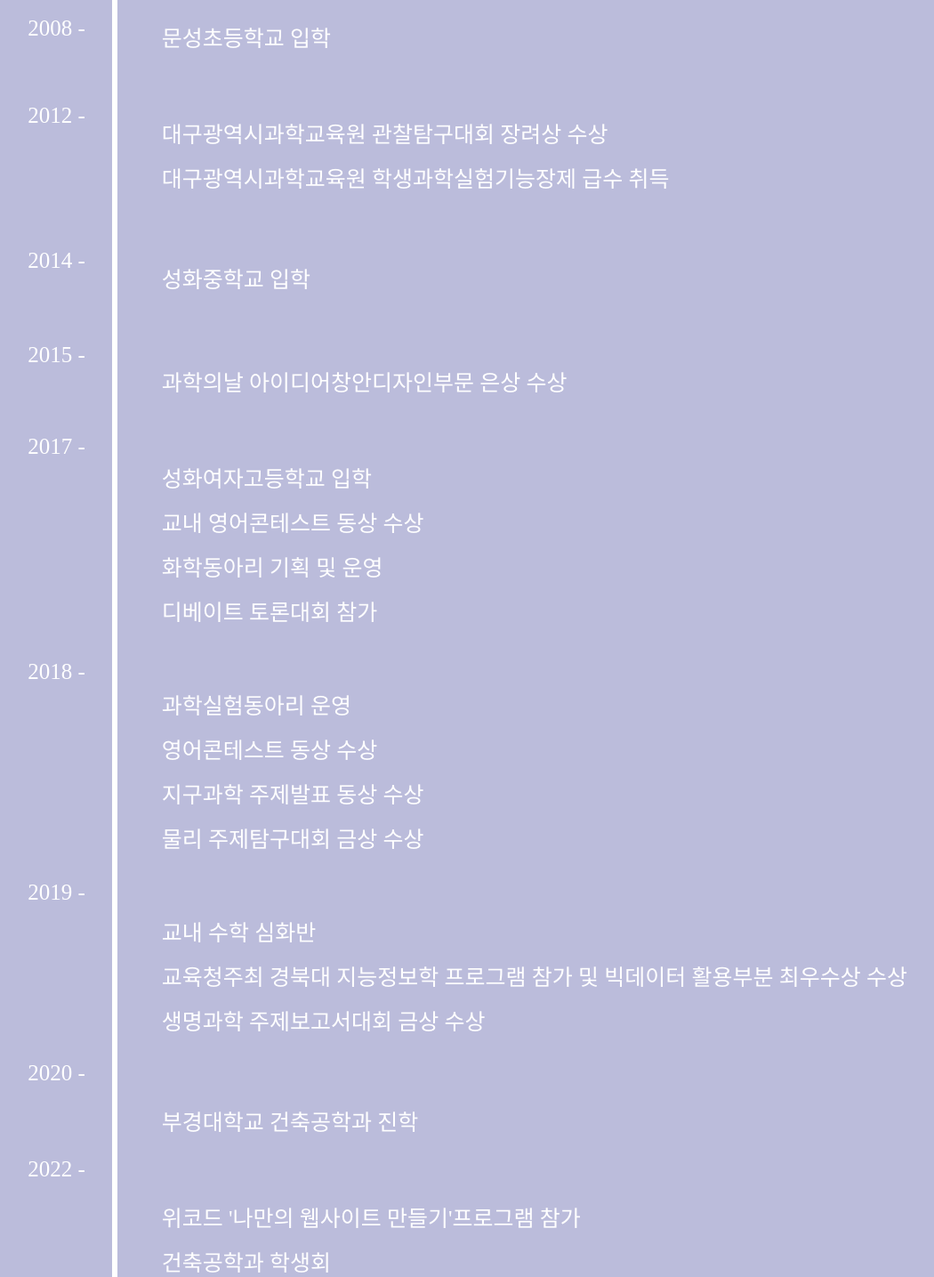
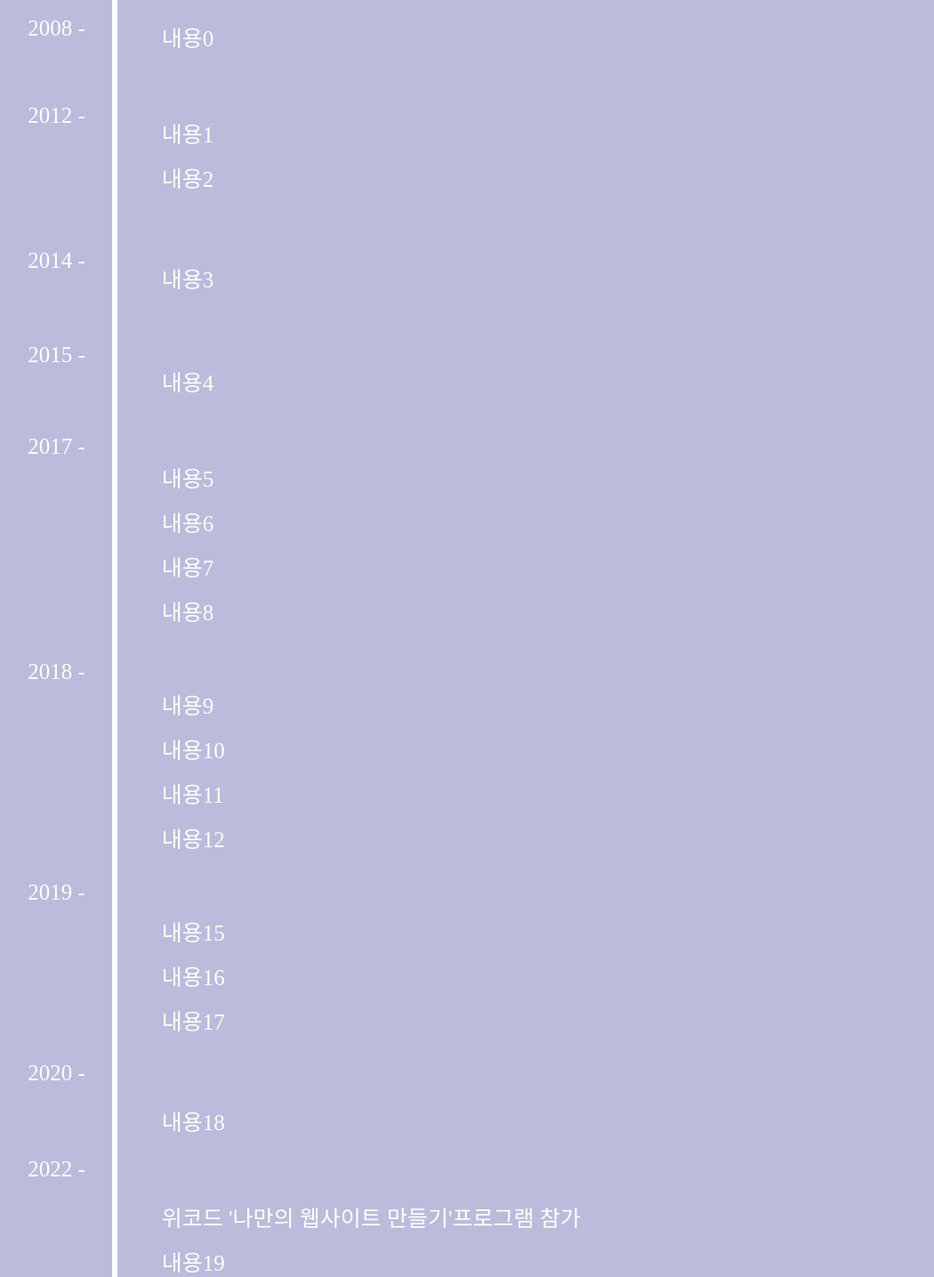
Before and after one commit to AA5519/Blog, a plain HTML site: page newCareer.html in a window 1280 px wide. Shown: the part 940-2375 px from the top of the page at 89% size, without its empty margins (129-1179 px from the left). Drawn offline with Linux system fonts and the light colour scheme; a web font is replaced by a local one.

Commit message:
Update newCareer.html

```diff
--- a/newCareer.html
+++ b/newCareer.html
@@ -148,22 +148,22 @@
           <p class="year22">2022 -</p>
         </div>
         <div class="content">
-          <p class="content8">문성초등학교 입학</p>
-          <p class="content12">대구광역시과학교육원 관찰탐구대회 장려상 수상 <br><br> 대구광역시과학교육원 학생과학실험기능장제 급수 취득</p>
-          <p class="content14">성화중학교 입학</p>
-          <p class="content15">과학의날 아이디어창안디자인부문 은상 수상</p>
-          <p class="content17">성화여자고등학교 입학<br><br>교내 영어콘테스트 동상 수상<br><br>화학동아리 기획 및 운영<br><br>디베이트 토론대회 참가</p>
-          <p class="content18">과학실험동아리 운영<br><br>영어콘테스트 동상 수상<br><br>지구과학 주제발표 동상 수상<br><br>물리 주제탐구대회 금상 수상</p>
-          <p class="content19">교내 수학 심화반<br><br>교육청주최 경북대 지능정보학 프로그램 참가 및 빅데이터 활용부분 최우수상 수상<br><br>생명과학 주제보고서대회 금상 수상</p>
-          <p class="content20">부경대학교 건축공학과 진학</p>
-          <p class="content22">위코드 '나만의 웹사이트 만들기'프로그램 참가<br><br>건축공학과 학생회</p>
+          <p class="content8">내용0</p>
+          <p class="content12">내용1 <br><br> 내용2</p>
+          <p class="content14">내용3</p>
+          <p class="content15">내용4</p>
+          <p class="content17">내용5<br><br>내용6<br><br>내용7<br><br>내용8</p>
+          <p class="content18">내용9<br><br>내용10<br><br>내용11<br><br>내용12</p>
+          <p class="content19">내용15<br><br>내용16<br><br>내용17</p>
+          <p class="content20">내용18</p>
+          <p class="content22">위코드 '나만의 웹사이트 만들기'프로그램 참가<br><br>내용19</p>
         </div>
       </div>
     </section>
     <section>
       <div class="finish">
         <p>Mentor - JoonSik Yang</p>
-        <p>Creator - EunJu Ahn</p>
+        <p>Creator - AA</p>
         <h2>Thanks</h2>
       </div>
     </section>
@@ -171,8 +171,8 @@
       <p>
         <address>
           <ul id="footerUl">
-            <li>Creator - EunJu Ahn</li>
-            <li> Copyright © 2021 EUNJU.COM All rights reserved. Contact aej5519@naver.com for more information.</li>
+            <li>Creator - AA</li>
+            <li> Copyright © 2021 AA.COM All rights reserved. Contact aej5519@naver.com for more information.</li>
           </ul>
         </address>
       </p>
```
